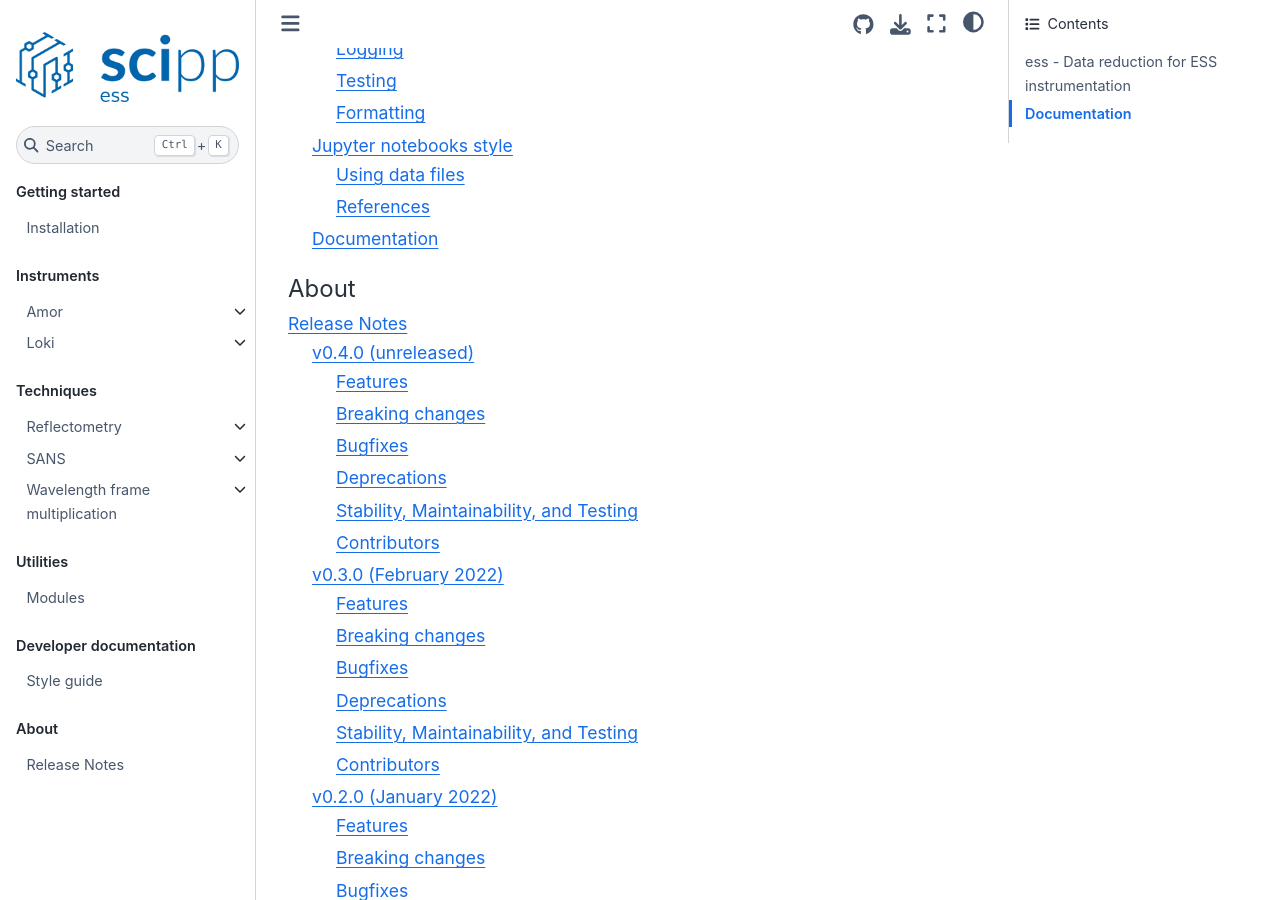
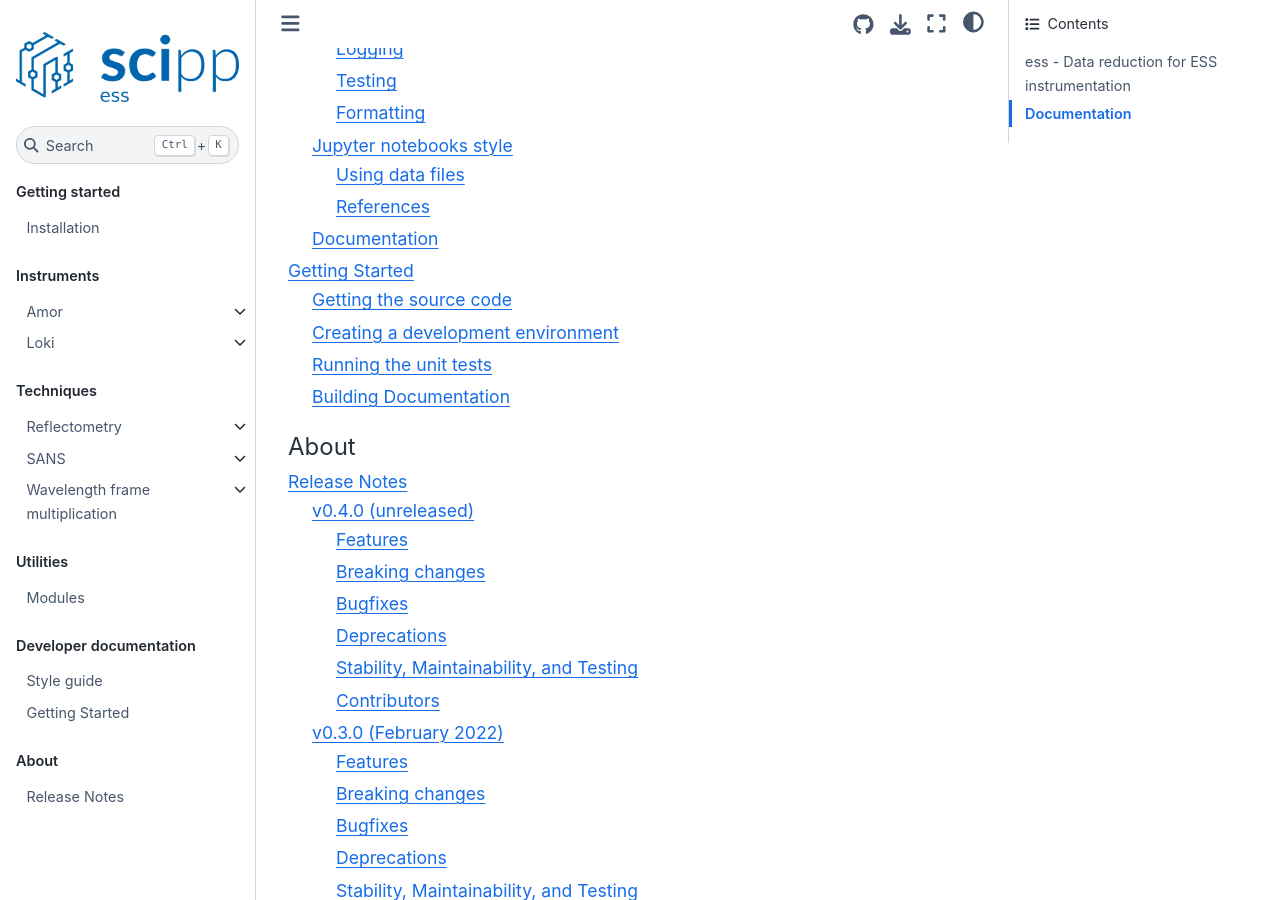
Before and after one commit to gudlot/ess, a Sphinx documentation site: the page built from docs/index.rst, in a window 1280 px wide and 900 px high, scrolled down 3428 px. Built offline with Sphinx 7.4.7 and the Sphinx Book theme 1.1.4, drawn with Linux system fonts in a browser that asks for light colours; some of the changed lines change nothing that is shown.

Commit message:
add developer getting started

```diff
--- /dev/null
+++ b/docs/developer/getting-started.rst
@@ -0,0 +1,62 @@
+Getting Started
+===============
+
+Getting the source code
+~~~~~~~~~~~~~~~~~~~~~~~
+
+To get a copy of the code, you need to clone the git repository (either via SSH or HTTPS)
+from `GitHub <https://github.com/scipp/ess>`_.
+Once you have done this, go inside the top-level folder of the repository.
+
+.. code-block:: bash
+
+  cd ess
+
+Creating a development environment
+~~~~~~~~~~~~~~~~~~~~~~~~~~~~~~~~~~
+
+To install all non-optional dependencies for a complete development environment,
+we recommend creating a ``conda`` environment from a generated ``ess-developer.yml``
+file.
+We use the ``tools/metatoenv.py`` script to merge the dependencies in the
+``conda/meta.yaml`` and ``developer-extra.yml`` files into a single
+``ess-developer.yml`` file.
+
+.. code-block:: bash
+
+  python tools/metatoenv.py --dir=conda --env-file=ess-developer.yml \
+    --channels=conda-forge,scipp --merge-with=developer-extra.yml
+  conda env create -f ess-developer.yml
+  conda activate ess-developer
+
+Once you have activated the environment, if you want to import the ``ess`` module from
+the source, you will have to update your ``PYTHONPATH``
+
+.. code-block:: bash
+
+  export PYTHONPATH=$PYTHONPATH:src/.
+
+
+Running the unit tests
+~~~~~~~~~~~~~~~~~~~~~~
+
+To run the unit tests, simply
+
+.. code-block:: bash
+
+  cd tests/
+  python -m pytest
+
+Building Documentation
+~~~~~~~~~~~~~~~~~~~~~~
+
+To build the documentation:
+
+.. code-block:: bash
+
+  cd docs
+  sphinx-build -b html . build
+
+This will build the documentation inside the ``docs/build`` folder.
+If rebuilding the documentation is slow it can be quicker to remove the docs build
+directory and start a fresh build.
--- a/docs/index.rst
+++ b/docs/index.rst
@@ -56,6 +56,7 @@ Documentation
    :maxdepth: 3
 
    developer/style-guide
+   developer/getting-started
 
 .. toctree::
    :caption: About
```
